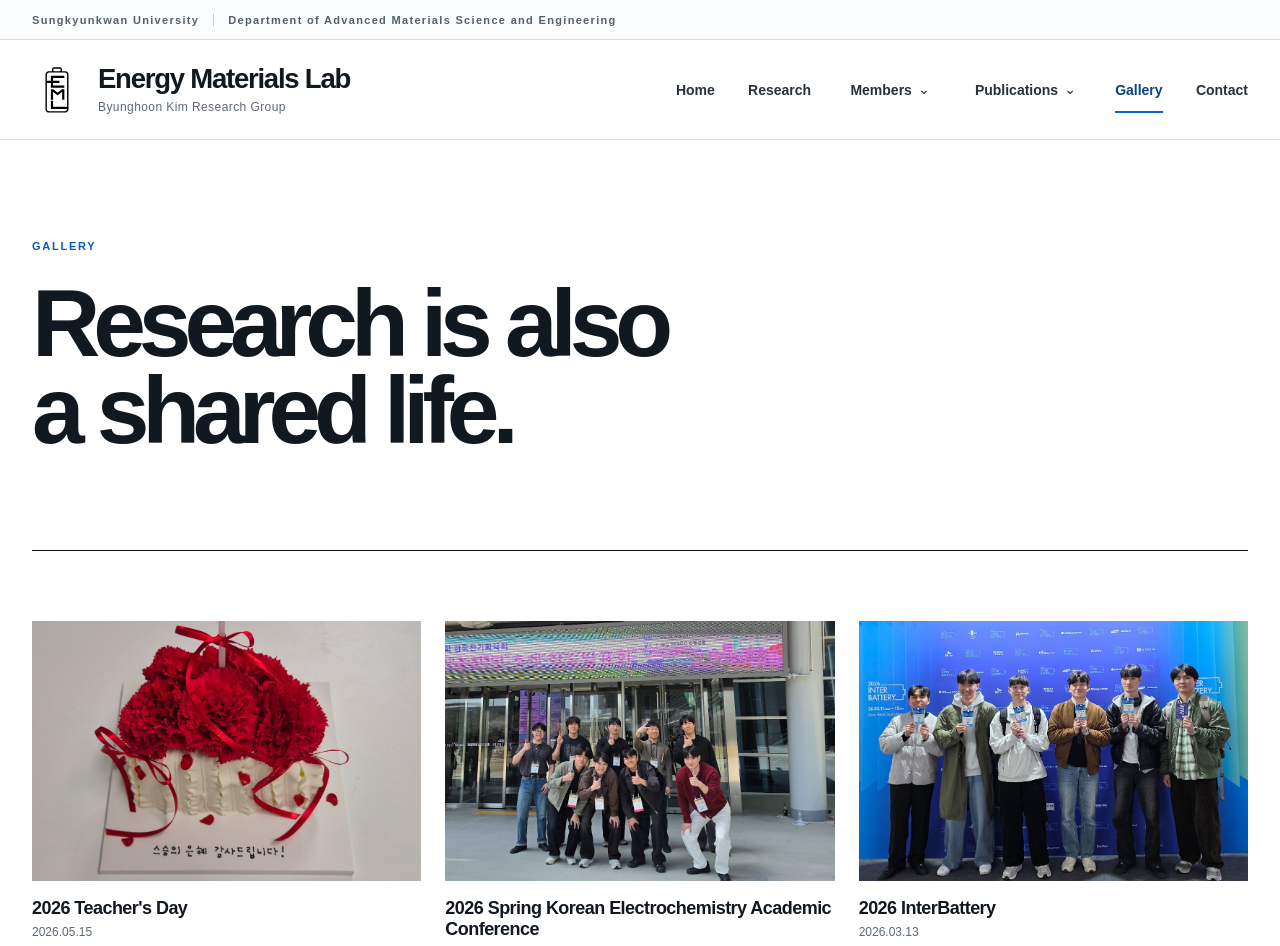
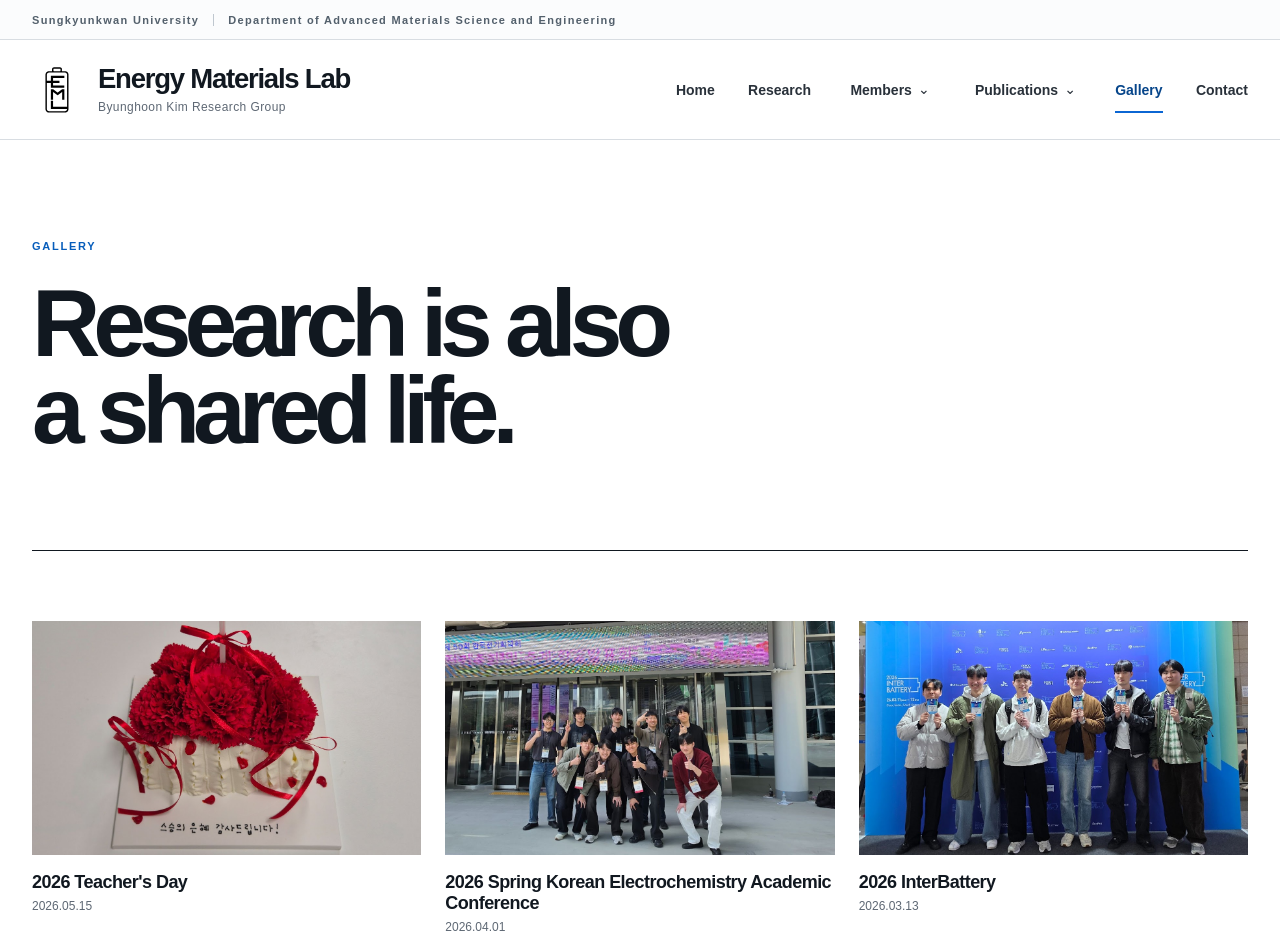
Before and after one commit to Energy-Materials-Laboratory/energy-materials-laboratory.github.io, a Next.js app: page /gallery in a window 1280 px wide. Shown: the top 946 px of the page. Built offline with nearby package versions, Linux system fonts and the light colour scheme.

Commit message:
Update globals.css

```diff
--- a/app/globals.css
+++ b/app/globals.css
@@ -1244,7 +1244,7 @@ summary:focus-visible {
 
 .gallery-image {
   position: relative;
-  aspect-ratio: 3 / 2;
+  aspect-ratio: 5 / 3;
   overflow: hidden;
 }
 
```
